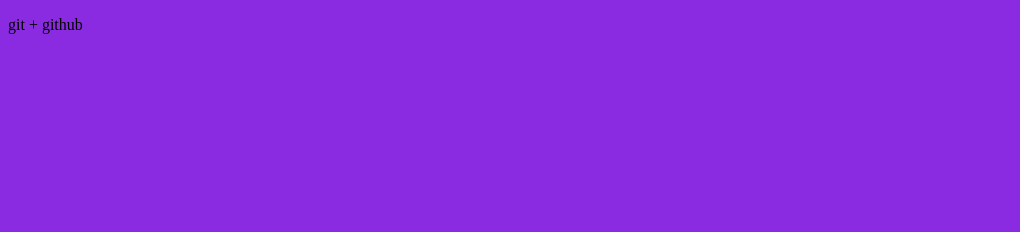
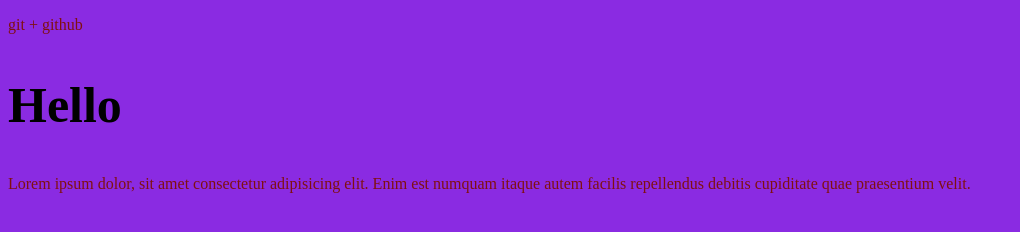
Before and after one commit to Arsen90/gittest, a plain HTML site: page index.html in a window 1280 px wide. Shown: the whole page, without its empty margins (0-1020 px from the left). Drawn offline with Linux system fonts and the light colour scheme.

Commit message:
first changes

```diff
--- a/css/style.css
+++ b/css/style.css
@@ -1,3 +1,9 @@
 body{
     background-color: blueviolet;
 }
+p{
+    color: rgb(128, 16, 16);
+}
+h2{
+    font-size: 50px;
+}
--- a/index.html
+++ b/index.html
@@ -9,5 +9,7 @@
 </head>
 <body>
     <p>git + github</p>
+    <h2>Hello</h2>
+    <p>Lorem ipsum dolor, sit amet consectetur adipisicing elit. Enim est numquam itaque autem facilis repellendus debitis cupiditate quae praesentium velit.</p>
 </body>
 </html>
```
